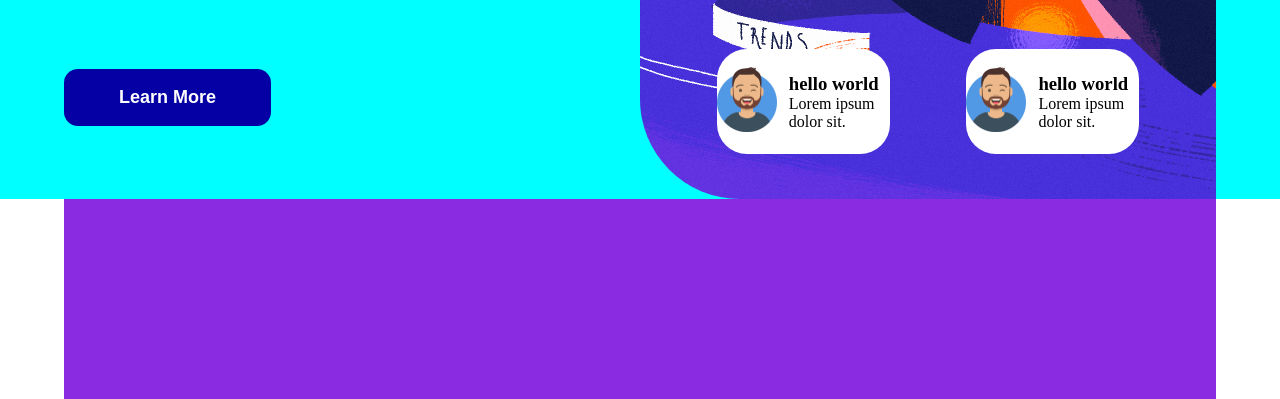
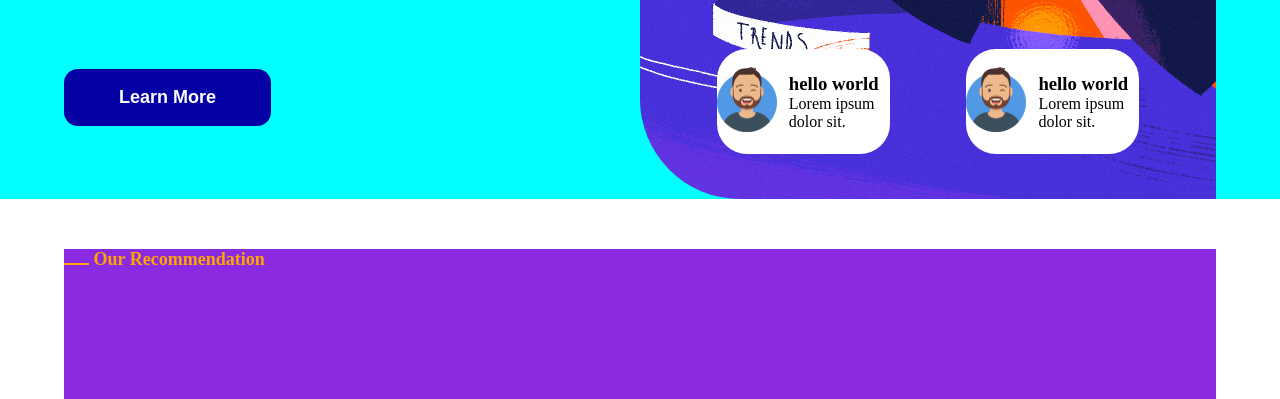
Before and after one commit to HaiderRazzaq/css, a plain HTML site: page index.html in a window 1280 px wide. Shown: the part 401-800 px from the top of the page. Drawn offline with Linux system fonts and the light colour scheme.

Commit message:
our recommendation

```diff
--- a/css/style.css
+++ b/css/style.css
@@ -203,4 +203,20 @@ section.featured {
     margin-left: var(--sectionmargin);
     margin-right: var(--sectionmargin);
     background-color: blueviolet;
+    margin-top: 50px;
 }
+
+section.featured div.recommendation {
+    color: orange;
+    font-size: large;
+    font-weight: bolder;
+}
+
+/* this before to add line before words */
+section.featured div.recommendation::before {
+    content: "";
+    display: inline-block;
+    width: 25px;
+    height: 2px;
+    background-color: orange;
+}
--- a/index.html
+++ b/index.html
@@ -80,7 +80,9 @@
 
     <!-- featured section -->
     <section class="featured">
-
+        <div class="recommendation">
+            Our Recommendation
+        </div>
     </section>
 </body>
 
```
